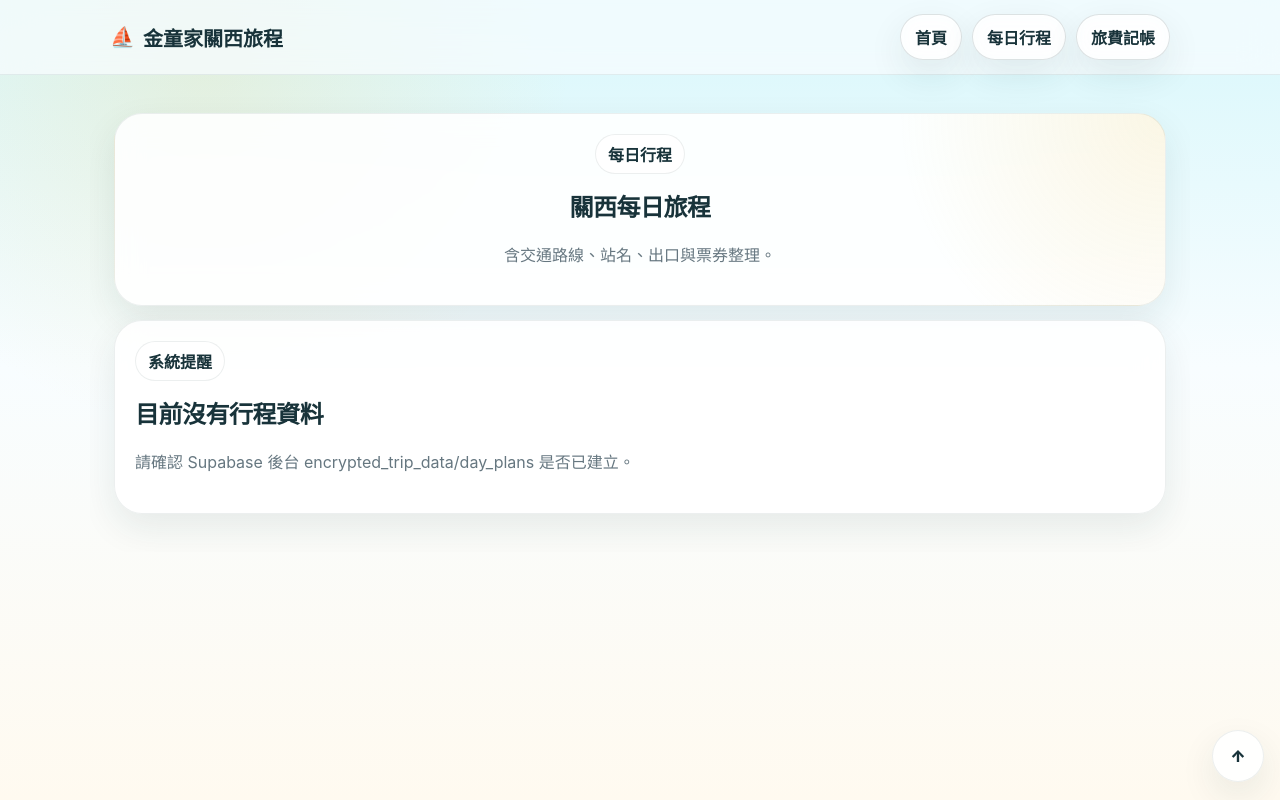
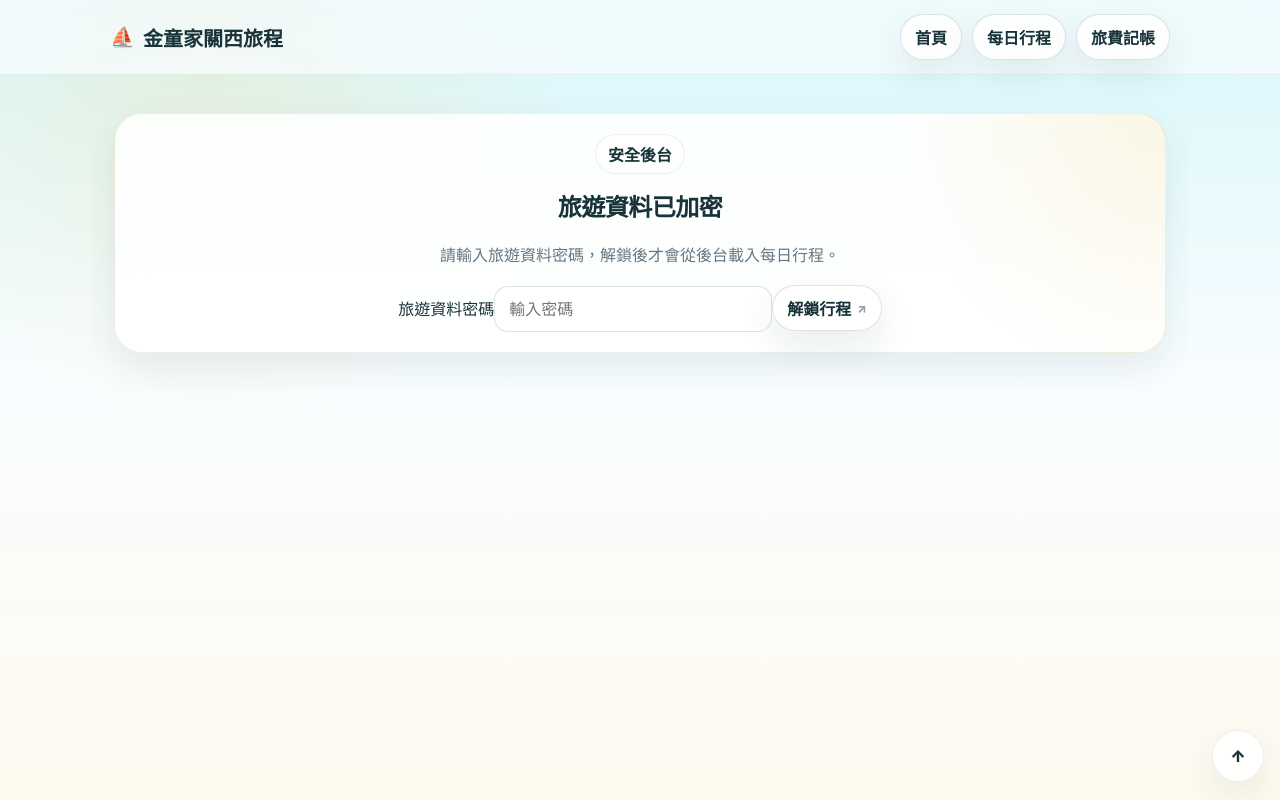
Before and after one commit to sacha693/my-storyjs-app, a React (Vite) app: page /my-storyjs-app/days in a window 1280 px wide. Built offline with nearby package versions, Linux system fonts and the light colour scheme.

Commit message:
Gate day list behind encrypted backend unlock

```diff
--- a/src/pages/DaysPage.tsx
+++ b/src/pages/DaysPage.tsx
@@ -1,8 +1,10 @@
 import { DaySection } from '../components/DaySection'
+import { TripDataGate } from '../components/TripDataGate'
 
 export function DaysPage() {
   return (
     <main className="wrap">
+      <TripDataGate>
         <section className="card hero">
           <span className="badge">每日行程</span>
           <h1>關西每日旅程</h1>
@@ -10,6 +12,7 @@ export function DaysPage() {
         </section>
 
         <DaySection />
+      </TripDataGate>
     </main>
   )
 }
```
Lines whose indentation alone changed are shown as unchanged.
